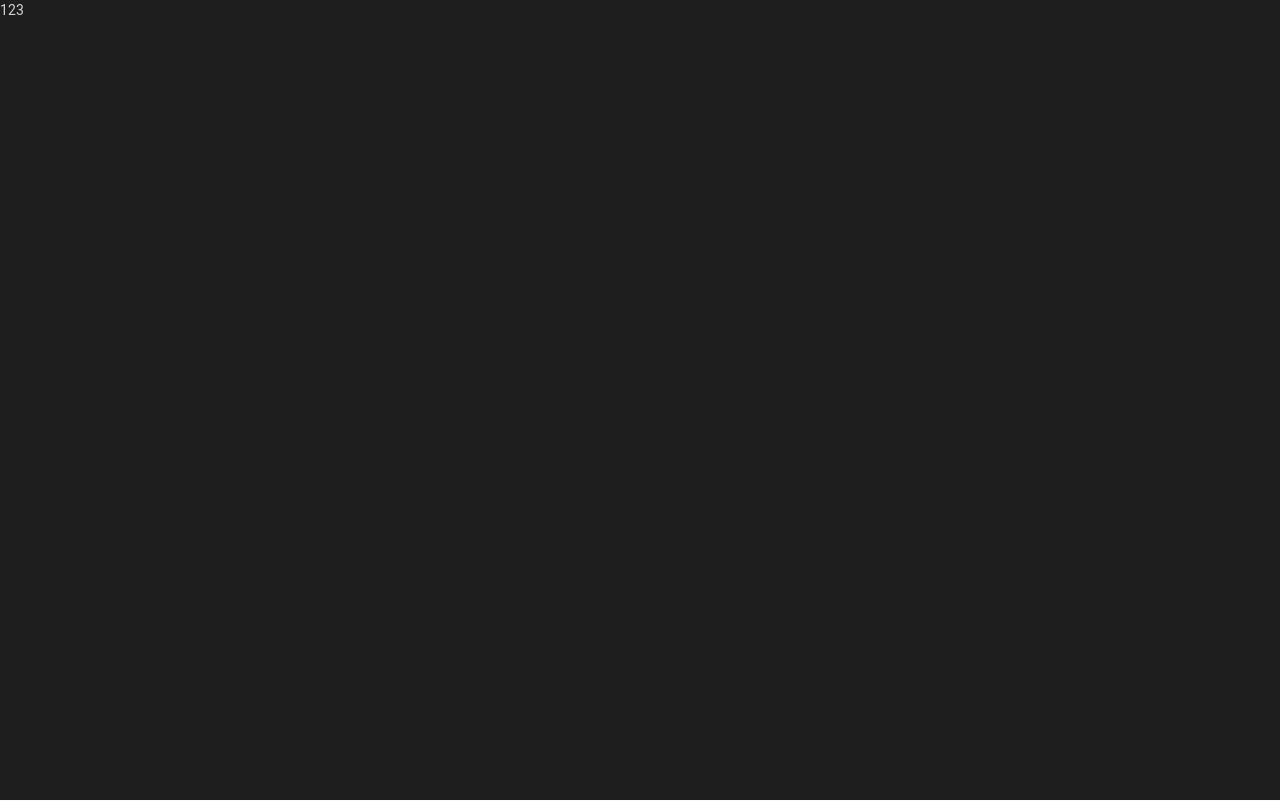
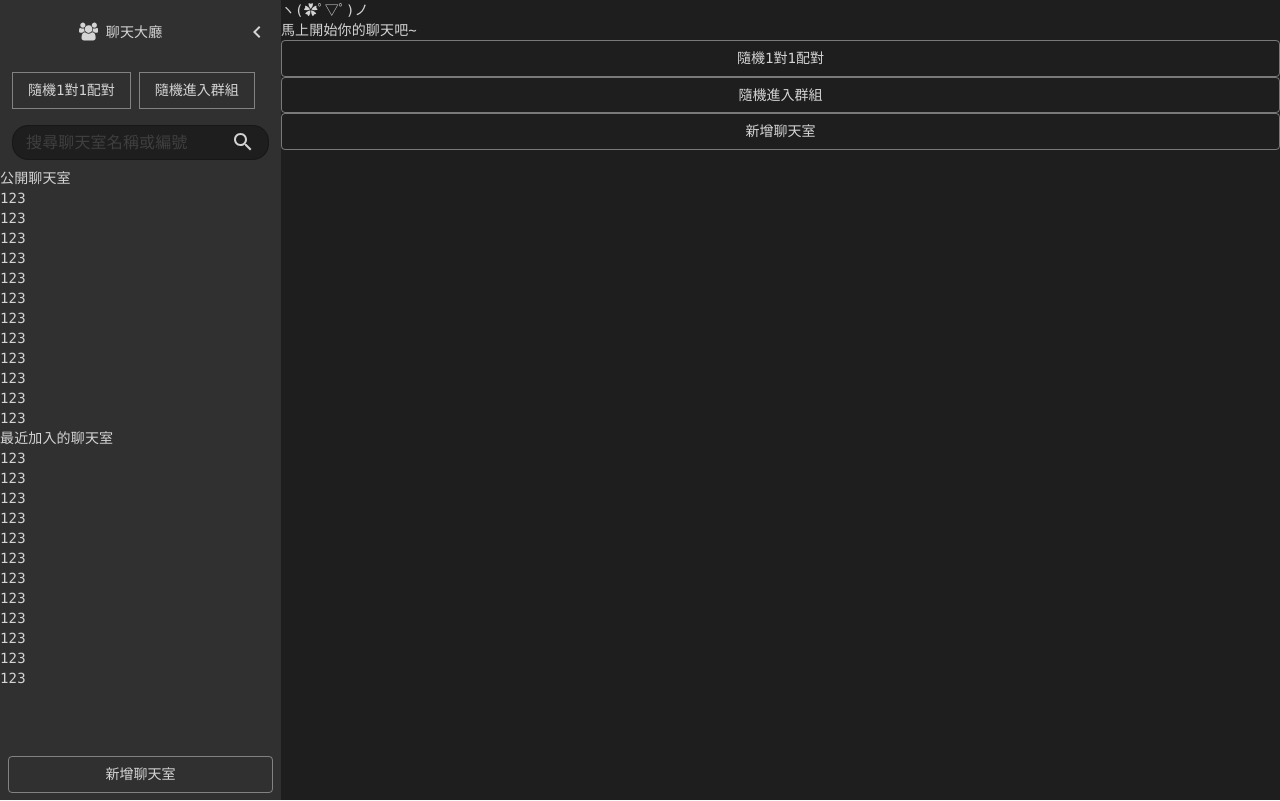
Before and after one commit to littlehorseboy/the-f2e-2019-seventh, a React app: page /#/chatRoom/1 in a window 1280 px wide. Built offline with nearby package versions, Linux system fonts and the light colour scheme.

Commit message:
feat: ChatRoomsPage.tsx 新增了 sidebar

```diff
--- /dev/null
+++ b/src/components/icons/UsersSvgIcon/UsersSvgIcon.tsx
@@ -0,0 +1,25 @@
+import React from 'react';
+import SvgIcon from '@material-ui/core/SvgIcon';
+
+interface PropsI {
+  fill: string;
+}
+
+export default function BedBigSvgIcon(props: PropsI): JSX.Element {
+  const { fill } = props;
+
+  return (
+    <SvgIcon viewBox="0 0 13.803 12.883">
+      <g transform="translate(0 -18.271)">
+        <g transform="translate(0 18.271)">
+          <path fill={fill} d="M38.385,21.952a1.841,1.841,0,1,0-1.3-.539A1.773,1.773,0,0,0,38.385,21.952Z" transform="translate(-35.625 -18.271)" />
+          <path fill={fill} d="M165.258,96.076a2.76,2.76,0,1,0-.809-1.952A2.66,2.66,0,0,0,165.258,96.076Z" transform="translate(-160.308 -89.523)" />
+          <path fill={fill} d="M367.293,21.952a1.841,1.841,0,1,0-1.3-.539A1.773,1.773,0,0,0,367.293,21.952Z" transform="translate(-356.25 -18.271)" />
+          <path fill={fill} d="M382.232,164.456a1.376,1.376,0,0,0-.313.151,4.719,4.719,0,0,1-.7.306,2.525,2.525,0,0,1-.855.155,2.886,2.886,0,0,1-.956-.165,3.613,3.613,0,0,1,.036.474,3.164,3.164,0,0,1-.583,1.84,2.479,2.479,0,0,1,1.905.92h.963a1.648,1.648,0,0,0,.992-.291.985.985,0,0,0,.4-.852Q383.123,164.456,382.232,164.456Z" transform="translate(-369.32 -160.775)" />
+          <path fill={fill} d="M83.087,294.951a6.087,6.087,0,0,0-.191-.78,3.7,3.7,0,0,0-.309-.7,2.534,2.534,0,0,0-.446-.582,1.878,1.878,0,0,0-.615-.385,2.159,2.159,0,0,0-.8-.144.847.847,0,0,0-.309.155q-.237.154-.525.345a3.338,3.338,0,0,1-3.48,0q-.288-.19-.525-.345a.847.847,0,0,0-.309-.155,2.16,2.16,0,0,0-.8.144,1.875,1.875,0,0,0-.615.385,2.528,2.528,0,0,0-.446.582,3.7,3.7,0,0,0-.309.7,6.106,6.106,0,0,0-.191.78,7.309,7.309,0,0,0-.1.784q-.025.363-.025.744a1.791,1.791,0,0,0,.525,1.362,1.94,1.94,0,0,0,1.395.5h6.283a1.94,1.94,0,0,0,1.395-.5,1.791,1.791,0,0,0,.525-1.362q0-.381-.025-.744A7.435,7.435,0,0,0,83.087,294.951Z" transform="translate(-71.25 -285.457)" />
+          <path fill={fill} d="M4.263,167.216a3.165,3.165,0,0,1-.582-1.84,3.59,3.59,0,0,1,.036-.474,2.889,2.889,0,0,1-.956.165,2.524,2.524,0,0,1-.855-.155,4.725,4.725,0,0,1-.7-.306,1.372,1.372,0,0,0-.313-.151q-.891,0-.891,2.538a.985.985,0,0,0,.4.852,1.648,1.648,0,0,0,.992.291h.963A2.479,2.479,0,0,1,4.263,167.216Z" transform="translate(0 -160.774)" />
+        </g>
+      </g>
+    </SvgIcon>
+  );
+}
--- a/src/pages/ChatRoomsPage/ChatRoomsPage.tsx
+++ b/src/pages/ChatRoomsPage/ChatRoomsPage.tsx
@@ -1,7 +1,256 @@
-import React from 'react';
+import React, { useState } from 'react';
+import classNames from 'classnames';
+import { makeStyles, createStyles } from '@material-ui/core/styles';
+import Button from '@material-ui/core/Button';
+import TextField from '@material-ui/core/TextField';
+import InputAdornment from '@material-ui/core/InputAdornment';
+import IconButton from '@material-ui/core/IconButton';
+import KeyboardArrowLeftIcon from '@material-ui/icons/KeyboardArrowLeft';
+import KeyboardArrowRightIcon from '@material-ui/icons/KeyboardArrowRight';
+import SearchIcon from '@material-ui/icons/Search';
+import UsersSvgIcon from '../../components/icons/UsersSvgIcon/UsersSvgIcon';
+
+// eslint-disable-next-line @typescript-eslint/explicit-function-return-type
+const useStyles = makeStyles((theme) => createStyles({
+  root: {
+    display: 'flex',
+  },
+  sideBar: {
+    backgroundColor: '#303030',
+    minHeight: '100vh',
+    flexBasis: 360,
+    transition: 'flex-basis 0.5s ease',
+    '&.hide': {
+      flexBasis: 50,
+    },
+  },
+  main: {
+    minHeight: '100vh',
+    flexBasis: '100%',
+    transition: 'flex-basis 0.5s ease',
+  },
+  title: {
+    paddingTop: theme.spacing(),
+    paddingBottom: theme.spacing(2),
+    display: 'flex',
+    alignItems: 'center',
+  },
+  titleContainer: {
+    flexBasis: '100%',
+    textAlign: 'center',
+    display: 'flex',
+    justifyContent: 'center',
+    alignItems: 'center',
+    '&.sideBarHide': {
+      flexDirection: 'column',
+    },
+    '& > svg': {
+      fontSize: '1.2rem',
+      marginLeft: theme.spacing(),
+      marginRight: theme.spacing(),
+    },
+  },
+  toolbar: {
+    height: 'calc(100% - 72px - 52px)',
+  },
+  buttonContainer: {
+    paddingLeft: theme.spacing(1.5),
+    paddingRight: theme.spacing(1.5),
+    '& > button': {
+      borderRadius: 0,
+      '&:not(:last-child)': {
+        marginRight: theme.spacing(),
+      },
+    },
+  },
+  textFieldContainer: {
+    paddingLeft: theme.spacing(1.5),
+    paddingRight: theme.spacing(1.5),
+  },
+  textField: {
+    borderRadius: 16,
+    backgroundColor: '#1E1E1E',
+    '& input.MuiOutlinedInput-input': {
+      paddingTop: theme.spacing(),
+      paddingBottom: theme.spacing(),
+    },
+    '& fieldset.MuiOutlinedInput-notchedOutline': {
+      borderRadius: 16,
+    },
+  },
+  newChatRoomContainer: {
+    padding: theme.spacing(),
+  },
+}));
 
 export default function ChatRoomsPage(): JSX.Element {
+  const classes = useStyles();
+
+  const [sideBarVisible, setSideBarVisible] = useState(false);
+
+  const [searchString, setSearchString] = useState('');
+
+  const handleChangeSearchString = (event: React.ChangeEvent<HTMLInputElement>): void => {
+    setSearchString(event.target.value);
+  };
+
   return (
-    <>123</>
+    <div className={classes.root}>
+      <div className={classNames(classes.sideBar, { hide: sideBarVisible })}>
+        <div className={classes.title}>
+          <div className={classNames(classes.titleContainer, { sideBarHide: sideBarVisible })}>
+            <UsersSvgIcon fill="#d4d4d4" />
+            {!sideBarVisible
+              ? (
+                <div>聊天大廳</div>
+              )
+              : (
+                <>
+                  <div>聊</div>
+                  <div>天</div>
+                  <div>大</div>
+                  <div>廳</div>
+                </>
+              )}
+            {sideBarVisible && (
+              <IconButton
+                aria-label="Right"
+                color="primary"
+                onClick={(): void => setSideBarVisible(!sideBarVisible)}
+              >
+                <KeyboardArrowRightIcon />
+              </IconButton>
+            )}
+          </div>
+          {!sideBarVisible && (
+            <IconButton
+              aria-label="Left"
+              color="primary"
+              onClick={(): void => setSideBarVisible(!sideBarVisible)}
+            >
+              <KeyboardArrowLeftIcon />
+            </IconButton>
+          )}
+        </div>
+
+        {!sideBarVisible && (
+          <>
+            <div className={classes.toolbar}>
+              <div className={classes.buttonContainer}>
+                <Button
+                  color="primary"
+                  variant="outlined"
+                >
+                  隨機1對1配對
+                </Button>
+                <Button
+                  color="primary"
+                  variant="outlined"
+                >
+                  隨機進入群組
+                </Button>
+              </div>
+
+              <div className={classes.textFieldContainer}>
+                <TextField
+                  className={classes.textField}
+                  value={searchString}
+                  onChange={handleChangeSearchString}
+                  margin="normal"
+                  variant="outlined"
+                  fullWidth
+                  placeholder="搜尋聊天室名稱或編號"
+                  InputProps={{
+                    endAdornment: (
+                      <InputAdornment position="end">
+                        <SearchIcon color="primary" />
+                      </InputAdornment>
+                    ),
+                  }}
+                />
+              </div>
+
+              <div>公開聊天室</div>
+              <div style={{ overflowY: 'auto', height: 240 }}>
+                <div>123</div>
+                <div>123</div>
+                <div>123</div>
+                <div>123</div>
+                <div>123</div>
+                <div>123</div>
+                <div>123</div>
+                <div>123</div>
+                <div>123</div>
+                <div>123</div>
+                <div>123</div>
+                <div>123</div>
+                <div>123</div>
+              </div>
+
+              <div>最近加入的聊天室</div>
+              <div style={{ overflowY: 'auto', height: 240 }}>
+                <div>123</div>
+                <div>123</div>
+                <div>123</div>
+                <div>123</div>
+                <div>123</div>
+                <div>123</div>
+                <div>123</div>
+                <div>123</div>
+                <div>123</div>
+                <div>123</div>
+                <div>123</div>
+                <div>123</div>
+                <div>123</div>
+              </div>
+            </div>
+
+            <div className={classes.newChatRoomContainer}>
+              <Button
+                color="primary"
+                variant="outlined"
+                fullWidth
+              >
+                新增聊天室
+              </Button>
+            </div>
+          </>
+        )}
+      </div>
+
+      <div className={classes.main}>
+        <div>
+          <div>ヽ(✿ﾟ▽ﾟ)ノ</div>
+          <div>馬上開始你的聊天吧~</div>
+          <div>
+            <Button
+              color="primary"
+              variant="outlined"
+              fullWidth
+            >
+              隨機1對1配對
+            </Button>
+          </div>
+          <div>
+            <Button
+              color="primary"
+              variant="outlined"
+              fullWidth
+            >
+              隨機進入群組
+            </Button>
+          </div>
+          <div>
+            <Button
+              color="primary"
+              variant="outlined"
+              fullWidth
+            >
+              新增聊天室
+            </Button>
+          </div>
+        </div>
+      </div>
+    </div>
   );
 }
--- a/src/pages/Login/Login.tsx
+++ b/src/pages/Login/Login.tsx
@@ -1,4 +1,5 @@
 import React, { useState } from 'react';
+import { Link } from 'react-router-dom';
 import { useSelector, useDispatch } from 'react-redux';
 import { makeStyles, createStyles } from '@material-ui/core/styles';
 import Button from '@material-ui/core/Button';
@@ -100,7 +101,9 @@ export default function Login(): JSX.Element {
       {(isAnonymous === true || name !== 'anonymous') && (
         <div className={classes.choiceContainer}>
           <Button color="primary">[隨機配對1對1聊天]</Button>
-          <Button color="primary">[進入聊天大廳]</Button>
+          <Link to="/chatRoom">
+            <Button color="primary">[進入聊天大廳]</Button>
+          </Link>
         </div>
       )}
     </div>
--- a/src/router/Router.tsx
+++ b/src/router/Router.tsx
@@ -6,12 +6,14 @@ import ChatRoomsPage from '../pages/ChatRoomsPage/ChatRoomsPage';
 
 const routes = [
   { path: '/login', name: 'login', Component: Login },
+  { path: '/chatRoom', name: 'chatRoom', Component: ChatRoomsPage },
   { path: '/chatRoom/:id', name: 'chatRoom', Component: ChatRoomsPage },
 ];
 
 // eslint-disable-next-line @typescript-eslint/explicit-function-return-type
 const useStyles = makeStyles(() => createStyles({
   root: {
+    fontFamily: 'Consolas, Regular, system-ui, -apple-system, "Roboto", "Helvetica", "Arial", sans-serif',
     backgroundColor: '#1E1E1E',
     minHeight: '100vh',
     color: '#D4D4D4',
```
Also changed, not shown: src/components/icons/UsersSvgIcon/Group profile users free icon.svg (added), 1 other file (tests, documents, lock files or other folders).
